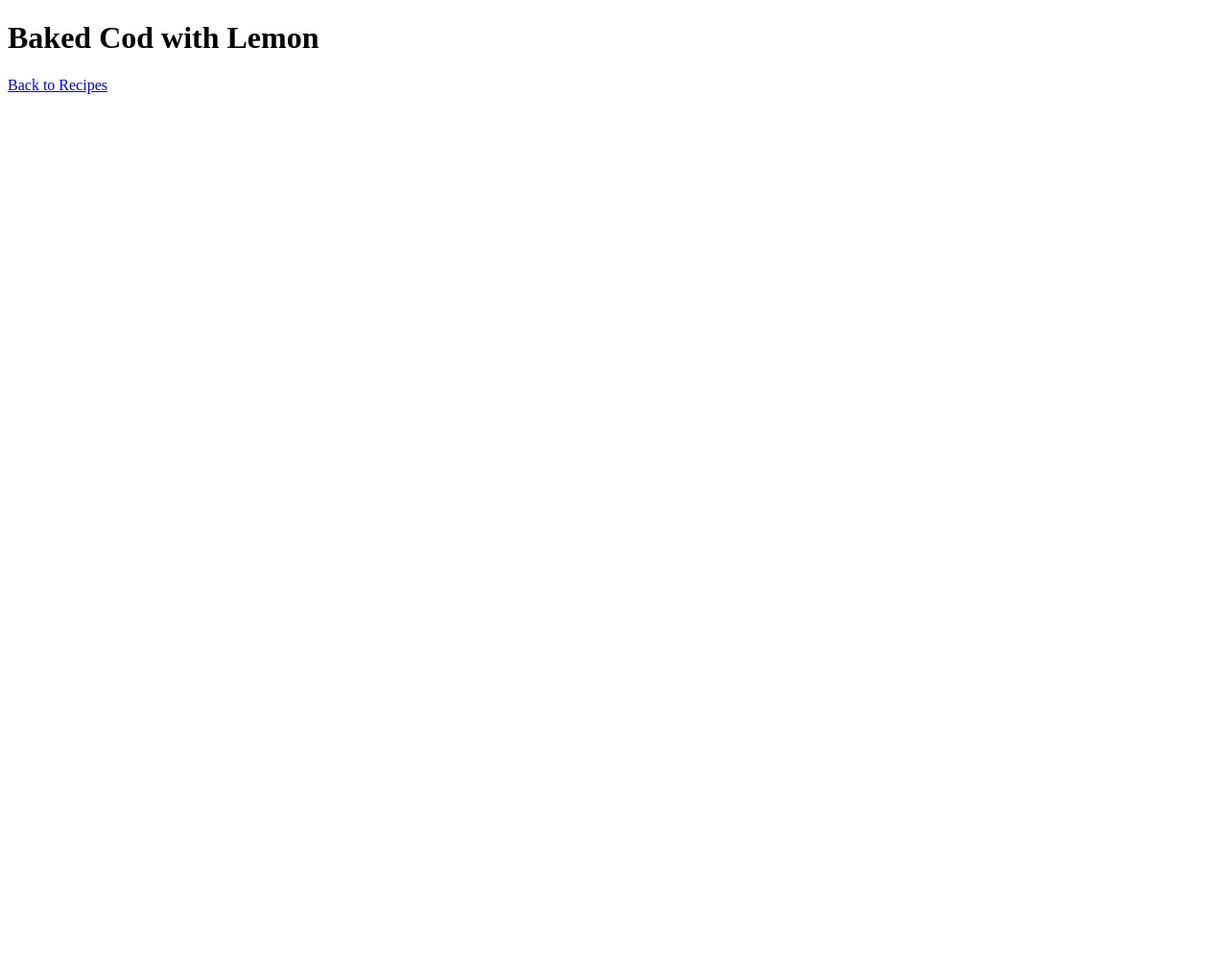
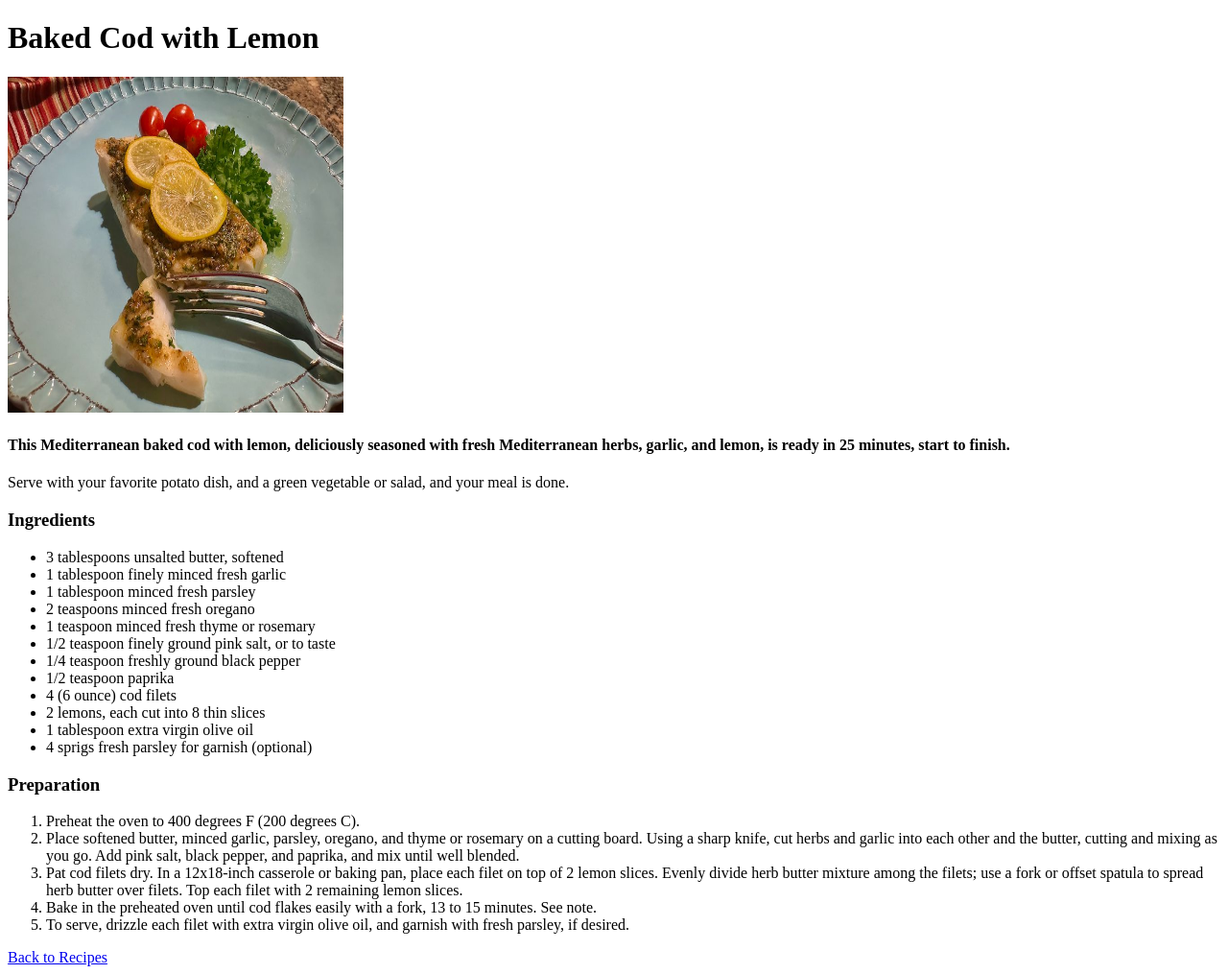
Before and after one commit to afroamerindio/odin-recipes, a plain HTML site: page recipes/baked_cod_lemon.html in a window 1280 px wide. Shown: the whole page at 96% size. Before the commit the page ends 800 px from the top, so only its background shows below. Drawn offline with Linux system fonts and the light colour scheme.

Commit message:
Add 4 more recipes and add 1 recipe content The required 5 recipes pages were created content for the baked_cod_lemon recipe was added

```diff
--- a/recipes/baked_cod_lemon.html
+++ b/recipes/baked_cod_lemon.html
@@ -7,6 +7,56 @@
 </head>
 <body>
     <h1>Baked Cod with Lemon</h1>
+    <img src="../images/Baked-Cod-with-Lemon.jpg" alt="The best baked cod with lemon" height="350" width="350">
+    <h4>This Mediterranean baked cod with lemon, deliciously seasoned with fresh Mediterranean herbs, garlic, and lemon, is ready in 25 minutes, start to finish.</h4>
+    <p>Serve with your favorite potato dish, and a green vegetable or salad, and your meal is done. </p>
+    <h3>Ingredients</h3>
+    <p>
+        <ul><li>3 tablespoons unsalted butter, softened</li>
+            <li> 1 tablespoon finely minced fresh garlic</li>
+            <li> 1 tablespoon minced fresh parsley</li>
+            <li>2 teaspoons minced fresh oregano</li>
+            <li>1 teaspoon minced fresh thyme or rosemary</li>
+            <li>1/2 teaspoon finely ground pink salt, or to taste</li>
+            <li>1/4 teaspoon freshly ground black pepper</li>
+            <li>1/2 teaspoon paprika</li>
+            <li>4 (6 ounce) cod filets</li>
+            <li>2 lemons, each cut into 8 thin slices</li>
+            <li>1 tablespoon extra virgin olive oil   </li>
+            <li>4 sprigs fresh parsley for garnish (optional)</li>
+
+
+
+        </ul>
+    </p>
+    <h3>Preparation</h3>
+    <p>
+        <ol>
+            <li>Preheat the oven to 400 degrees F (200 degrees C).</li>
+            <li>Place softened butter, minced garlic, parsley, oregano, and thyme or rosemary on a cutting board.
+                Using a sharp knife, cut herbs and garlic into each other and the butter,
+                cutting and mixing as you go. Add pink salt, black pepper, and paprika,
+                and mix until well blended.</li>
+            <li>Pat cod filets dry. In a 12x18-inch casserole or baking pan, place each filet on top of 2 lemon slices.
+                Evenly divide herb butter mixture among the filets; use a fork or offset spatula to spread herb butter over filets.
+                Top each filet with 2 remaining lemon slices.</li>
+            <li>Bake in the preheated oven until cod flakes easily with a fork, 13 to 15 minutes. See note.</li>
+            <li>To serve, drizzle each filet with extra virgin olive oil, and garnish with fresh parsley, if desired. </li>
+
+        </ol>
+    </p>
+
+
+
+
+
+
+
+
+
+
+
+
     <a href="../index.html">Back to Recipes</a>
 
 </body>
```
Also changed, not shown: images/Baked-Cod-with-Lemon.jpg (added), images/Grilled-Chicken-Breasts.jpg (added), images/lasagna.jpg (added), images/loaded arepas.jpg (added), images/miso-noodle-soup.jpg (added).
